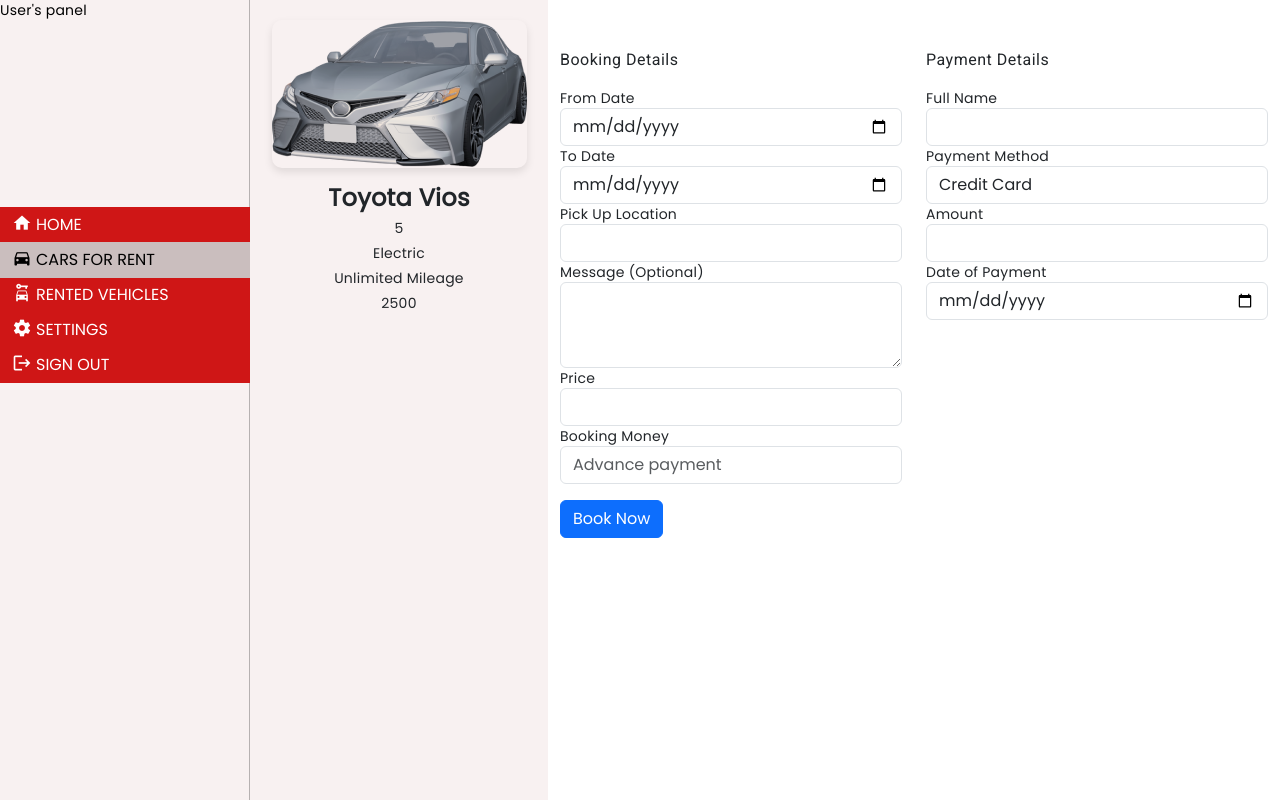
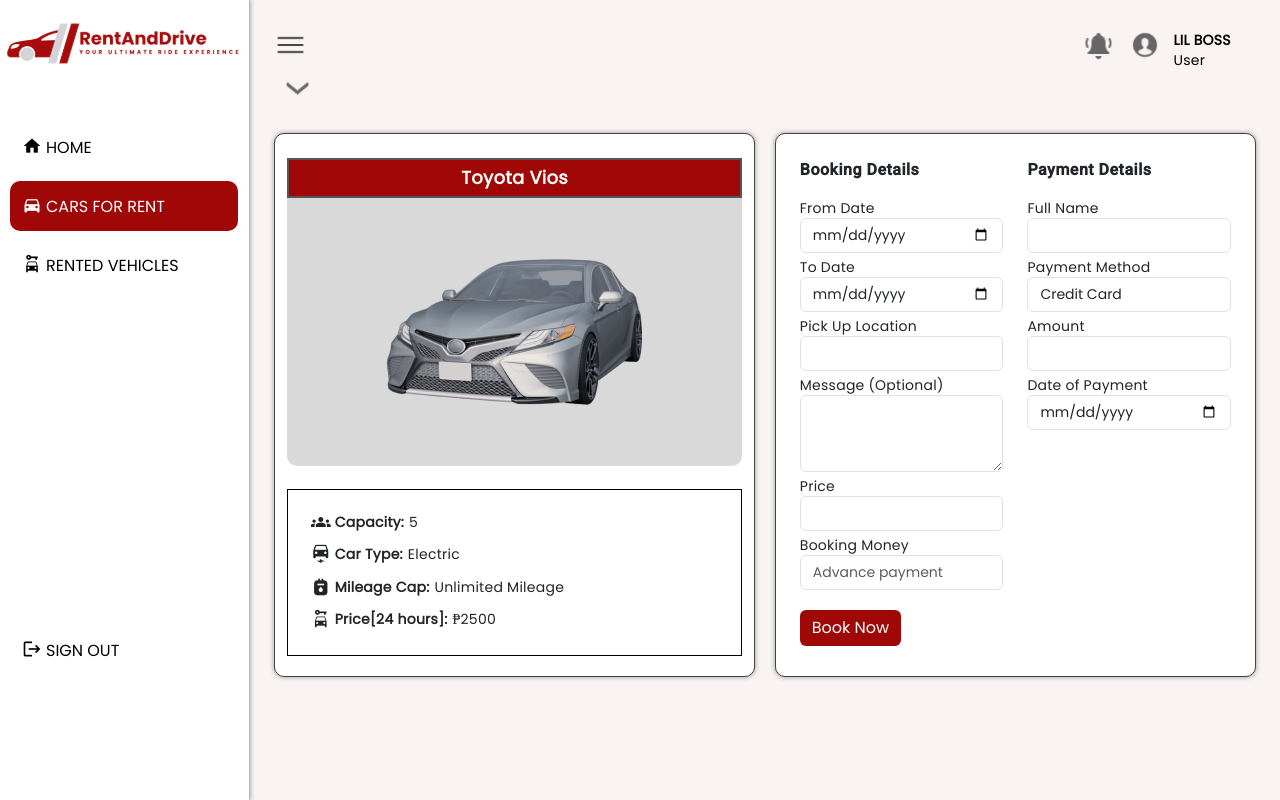
Before and after one commit to Lance-Abella/rad-car-rental-system, an Angular app: page /car/1 in a window 1280 px wide. Built offline with nearby package versions, Linux system fonts and the light colour scheme.

Commit message:
Booking page done

```diff
--- a/src/app/car-page/car-page.component.html
+++ b/src/app/car-page/car-page.component.html
@@ -1,78 +1,100 @@
 <div class="container-fluid parentContainer">
-    <div class="container-fluid child-1">
-        <P>User's panel</P>
-        <div class="btn-group-vertical" role="group" aria-label="Vertical button group">
+    <div class="container child-1">
+
+        <img src="assets\userpage-logo.svg" class="img-fluid" alt="Image">
+        <div class="btn-group-vertical btn-nav" role="group" aria-label="Vertical button group">
             <button type="button" class="btn navbtn"><mat-icon aria-hidden="false" aria-label="Example home icon" fontIcon="home" class="iconSize"></mat-icon>HOME</button>
             <button type="button" class="btn navbtn active"><mat-icon aria-hidden="false" aria-label="Example home icon" fontIcon="directions_car" class="iconSize"></mat-icon>CARS FOR RENT</button>
             <button type="button" class="btn navbtn"><mat-icon aria-hidden="false" aria-label="Example home icon" fontIcon="car_rental" class="iconSize"></mat-icon>RENTED VEHICLES</button>
-            <button type="button" class="btn navbtn"><mat-icon aria-hidden="false" aria-label="Example home icon" fontIcon="settings" class="iconSize"></mat-icon>SETTINGS</button>
-            <button type="button" class="btn navbtn"><mat-icon aria-hidden="false" aria-label="Example home icon" fontIcon="logout  " class="iconSize"></mat-icon>SIGN OUT</button>
-        </div>
+            <button type="button" class="btn navbtn btn-sign-out"><mat-icon aria-hidden="false" aria-label="Example home icon" fontIcon="logout  " class="iconSize"></mat-icon>SIGN OUT</button>
         </div>
 
-    <div class="container-fluid child-2">
+    </div>
+
+    <div class="container child-2">
+
+        <div class="container subchild-1">
+
+            <img src="assets\Menu.svg" class="img-fluid btn-menu" alt="Image">
+            <img src="assets\Alarm.svg" class="img-fluid btn-alarm" alt="Image">
+            <img src="assets\Male User.svg" class="img-fluid btn-user" alt="Image">
+            <div class="user-info">
+                <a href="" class="user-name">LIL BOSS</a><br>
+                <a href="" class="user-type">User</a>
+            </div>
+            <img src="assets\arrow-down.svg" class="img-fluid btn-arrow" alt="Image">
+
+        </div>
+
+        <div class="container subchild-2 d-flex">
+
+            <div class="container grandchild-1">
+
+                <div class="name">
+                    {{car.carName}}
+                </div>
+
                 <div class="image">
                     <img [src]="car.imageUrl" alt="Image"/>
                 </div>
 
                 <div class="details">
 
-            <div class="name">
-                {{car.carName}}
-            </div>
-
                     <div class="capacity">
-                {{car.capacity}}
+                        <mat-icon aria-hidden="false" aria-label="Example home icon" fontIcon="groups" class="groups capacityIcon"></mat-icon><span class="capacityTxt"><strong>Capacity: </strong> </span>{{car.capacity}}
                     </div>
 
                     <div class="type">
-                {{car.carType}}
+                        <mat-icon aria-hidden="false" aria-label="Example home icon" fontIcon="electric_car" class="electricCar"></mat-icon><span class="typeTxt"><strong>Car Type: </strong></span>{{car.carType}}
                     </div>
 
                     <div class="cap">
-                {{car.mileageCap}}
+                        <mat-icon aria-hidden="false" aria-label="Example home icon" fontIcon="gas_meter" class="mileage"></mat-icon><span class="mileageTxt"><strong>Mileage Cap: </strong></span>{{car.mileageCap}}
                     </div>
 
                     <div class="price">
-                {{car.price}}
+                        <mat-icon aria-hidden="false" aria-label="Example home icon" fontIcon="car_rental" class="rentIcon"></mat-icon><span class="priceTxt"><strong>Price[24 hours]: </strong></span>₱{{car.price}}
                     </div>
 
                 </div>
+
             </div>
 
-    <div class="child-3">
-        <div class="container mt-5">
+            <div class="container grandchild-2">
+
+                <div class="container mt-4">
+
                     <form>
                         <div class="row">
                             <div class="col-md-6">
                                 <h4>Booking Details</h4>
 
-                        <div class="form-group">
+                                <div class="form-group mb-1">
                                     <label for="fromDate">From Date</label>
                                     <input type="date" class="form-control" id="fromDate" required>
                                 </div>
 
-                        <div class="form-group">
+                                <div class="form-group mb-1">
                                     <label for="toDate">To Date</label>
                                     <input type="date" class="form-control" id="toDate" required>
                                 </div>
 
-                        <div class="form-group">
+                                <div class="form-group mb-1">
                                     <label for="pickupLocation">Pick Up Location</label>
                                     <input type="text" class="form-control" id="pickupLocation" required>
                                 </div>
 
-                        <div class="form-group">
+                                <div class="form-group mb-1">
                                     <label for="message">Message (Optional)</label>
                                     <textarea class="form-control" id="message" rows="3"></textarea>
                                 </div>
 
-                        <div class="form-group">
+                                <div class="form-group mb-1">
                                     <label for="price">Price</label>
                                     <input type="number" class="form-control" id="price" required>
                                 </div>
 
-                        <div class="form-group">
+                                <div class="form-group mb-1">
                                     <label for="bookingMoney">Booking Money</label>
                                     <input type="number" class="form-control" id="bookingMoney" placeholder="Advance payment" required>
                                 </div>
@@ -82,12 +104,12 @@
                             <div class="col-md-6">
 
                                 <h4>Payment Details</h4>
-                        <div class="form-group">
+                                <div class="form-group mb-1">
                                     <label for="fullName">Full Name</label>
                                     <input type="text" class="form-control" id="fullName" required>
                                 </div>
 
-                        <div class="form-group">
+                                <div class="form-group mb-1">
                                     <label for="paymentMethod">Payment Method</label>
                                     <select class="form-control" id="paymentMethod" required>
                                         <option value="creditCard">Credit Card</option>
@@ -96,12 +118,12 @@
                                     </select>
                                 </div>
 
-                        <div class="form-group">
+                                <div class="form-group mb-1">
                                     <label for="amount">Amount</label>
                                     <input type="number" class="form-control" id="amount" required>
                                 </div>
 
-                        <div class="form-group">
+                                <div class="form-group mb-1">
                                     <label for="dateOfPayment">Date of Payment</label>
                                     <input type="date" class="form-control" id="dateOfPayment" required>
                                 </div>
@@ -109,9 +131,25 @@
                             </div>
                         </div>
 
-                <button type="button" class="btn btn-primary mt-3">Book Now</button>
+                        <button type="button" class="btn btn-primary mt-3 bookbtn">Book Now</button>
                     </form>
+                </div>
             </div>
 
         </div>
+
     </div>
+
+
+
+</div>
+
+
+
+    <div class="container child-2">
+
+
+    </div>
+
+    <!-- <div class="child-3">
+          -->
--- a/src/app/car-page/car-page.component.scss
+++ b/src/app/car-page/car-page.component.scss
@@ -1,91 +1,248 @@
 .parentContainer{
-    display: flex;
+    display: flex !important;
+    flex-wrap: wrap;
+    flex-direction: row !important;
+    justify-content: flex-start;
     width: 100%;
     margin: 0;
     padding: 0;
+    background-color: rgb(250, 243, 243);
 }
 
+
+//---------------CHILD-1-----------//
 .child-1{
     width: 250px;
     margin-left: 0;
     height: 100vh;
-    background-color: #F8F1F1;
+    background-color: #ffffff;
     color: black;
-    box-shadow: 5px 0 10px rgb(151, 147, 147);
+    box-shadow: 0px 0 5px rgb(151, 147, 147);
     padding: 0;
     border-right: 1px solid rgba(0, 0, 0, 0.267);
 }
 
-.child-2{
-    height: 100vh;
-    width: fit-content;
-    background-color: #F8F1F1;
-    flex: 1;
-    overflow-y: auto;
-    overflow-x: hidden;
-}
-
 .navbtn{
-    color: white;
+    color: black;
     border: none;
-    width: 250px;
+    width: 228px;
+    height: 50px;
     text-align: start;
-    background-color: rgb(207, 22, 22);
-    border-radius: 0;
-    margin-top: 70%;
+    justify-content: start;
+    padding-top: 14px;
+    background-color: white;
+    border-radius: 10px !important;
+    margin-top: 15%;
     display: flex;
+    margin-bottom: 10px;
 }
 
 .navbtn:hover{
-    color: black;
-    background-color:  rgb(221, 215, 215);
+    color: white;
+    background-color: rgb(173, 167, 167);
 }
 
 .active{
-    color: black;
-    background-color: rgb(202, 190, 190);
+    color: white;
+    background-color: rgb(160, 7, 7);
+}
+
+.btn-nav{
+    padding-left: 10px;
+    padding-right: 10px;
+}
+
+.btn-sign-out{
+    margin-top: 325px !important;
 }
 
 .iconSize{
     font-size: 20px;
 }
 
-.child-2 {
-    display: flex;
+
+
+//---------------CHILD-2-----------//
+.child-2{
+    flex: 1;
     flex-direction: column;
-    align-items: center;
-    padding: 20px;
+    flex-wrap: wrap;
 }
 
-.image img {
-    width: 100%;
-    max-height: 300px;
-    object-fit: cover;
-    border-radius: 10px;
-    box-shadow: 0 4px 8px rgba(0, 0, 0, 0.1);
+
+//---------------SUBCHILD-1-----------//
+.subchild-1{
+    display: flex;
+    flex-wrap: wrap;
+    flex-direction: row;
+    margin-top: 3%;
 }
 
-.details {
-    margin-top: 20px;
-    text-align: center;
+.btn-menu{
+    width: 33px;
+    height: 30px;
 }
 
-.name {
-    font-size: 24px;
-    font-weight: bold;
-    margin-bottom: 10px;
+.btn-alarm{
+    width: 35px;
+    height: 30px;
+    margin-left: 78.8%;
 }
 
-.capacity, .type, .cap, .price {
-    margin-bottom: 5px;
+.btn-user{
+    width: 38px;
+    height: 30px;
+    margin-left: 1%;
 }
 
-@media (max-width: 768px) {
-    .child-2 {
-        padding: 10px;
-    }
+.user-info{
+    height: 43px;
+    width: 60px;
+    margin-left: 1%;
+}
 
-    .image img {
-        max-height: 200px;
-    }
+.user-name{
+    font-weight: 700;
+    text-decoration: none;
+    color: black;
 }
+
+.user-type{
+    text-decoration: none;
+    color: black;
+}
+
+.btn-arrow{
+    width: 27px;
+    height: 30px;
+    margin-left: 1%;
+}
+
+
+//---------------SUBCHILD-2-----------//
+
+
+
+
+//---------------GRANDCHILD-1-----------//
+.grandchild-1{
+    background-color: white;
+    margin-top: 3%;
+    padding-top: 2%;
+    padding-bottom: 2%;
+    border: 1px solid rgb(68, 66, 66);
+    border-radius: 10px;
+    box-shadow: 0px 0px 5px rgb(151, 147, 147);
+}
+
+.name{
+    text-align: center;
+    margin-top: 1%;
+    font-weight: 900;
+    font-size: 18px;
+    border: 2px solid rgb(90, 85, 85);
+    padding-top: 8px;
+    background-color: rgb(160, 7, 7);
+    color: white;
+    height: 40px;
+}
+
+.image{
+    text-align: center;
+    padding: 60px;
+    background-color: #D9D9D9;
+    border-bottom-left-radius: 10px;
+    border-bottom-right-radius: 10px;
+}
+
+.details{
+    padding-left: 5%;
+    padding: 5%;
+    margin-top: 5%;
+    border: 1px solid black;
+}
+
+.capacity{
+    display: flex;
+}
+
+.capacityIcon{
+    font-size: 20px;
+}
+
+.capacityTxt{
+    margin-right: 5px;
+}
+
+.type{
+    padding-top: 2%;
+    display: flex;
+}
+
+.electricCar{
+    font-size: 20px;
+}
+
+.typeTxt{
+    margin-right: 5px;
+}
+
+.cap{
+    padding-top: 2%;
+    display: flex;
+}
+
+.mileage{
+    font-size: 20px;
+}
+
+.mileageTxt{
+    margin-right: 5px;
+}
+
+.price{
+    padding-top: 2%;
+    display: flex;
+}
+
+.rentIcon{
+    font-size: 20px;
+}
+
+.priceTxt{
+    margin-right: 5px;
+}
+
+
+//---------------GRANDCHILD-2-----------//
+.grandchild-2{
+    background-color: red;
+    margin-left: 2%;
+    margin-top: 3%;
+    border: 1px solid rgb(68, 66, 66);
+    border-radius: 10px;
+    background-color: white;
+    padding-bottom: 2%;
+    font-size: 14px;
+    box-shadow: 0px 0px 5px rgb(151, 147, 147);
+}
+
+.form-control{
+    font-size: 14px;
+}
+
+h4{
+    font-weight: 600;
+}
+
+.bookbtn{
+    background-color: rgb(160, 7, 7);
+    color: white;
+    border: none;
+}
+
+.bookbtn:hover{
+    color: white;
+    border: none;
+    background-color: rgb(173, 167, 167);
+}
--- a/src/app/userpage/userpage.component.scss
+++ b/src/app/userpage/userpage.component.scss
@@ -43,8 +43,7 @@
     border-radius: 10px !important;
     margin-top: 15%;
     display: flex;
-    margin-bottom: 10px; /* Adjust the value to set the desired space between buttons */
-    // border-radius: 5px;
+    margin-bottom: 10px;
 }
 
 .navbtn:hover{
@@ -68,9 +67,6 @@
 
 .iconSize{
     font-size: 20px;
-    // background-color: #807b7b;
-
-    // padding-top: 10px;
 }
 
 
```
Lines whose indentation alone changed are shown as unchanged.
